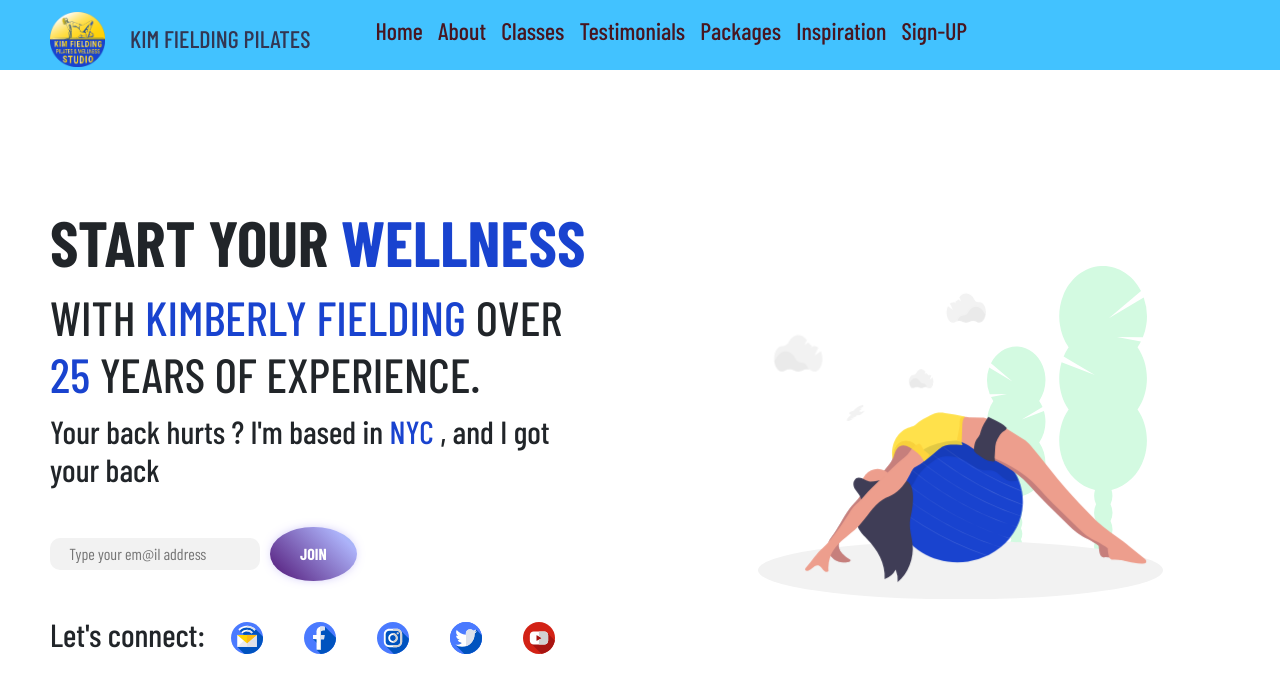
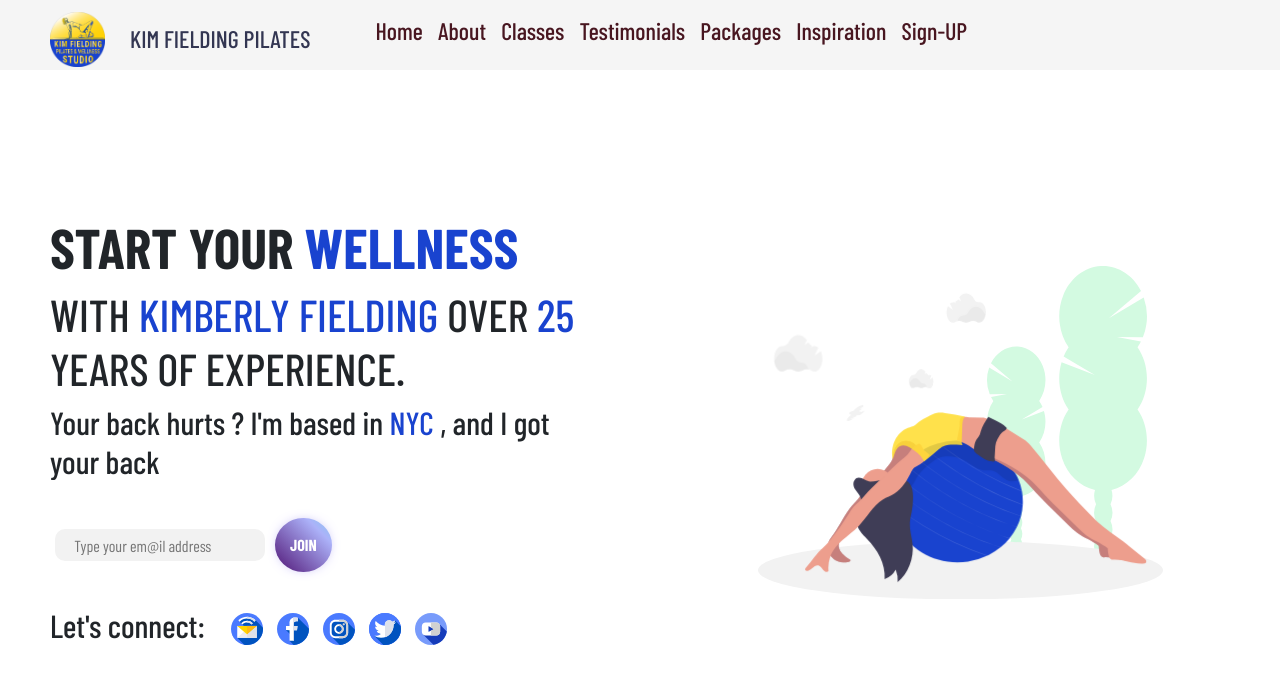
Before and after one commit to kaderny/fielding, a React (Create React App) app: page / in a window 1280 px wide. Shown: the top 692 px of the page. Built offline with nearby package versions, Linux system fonts and the light colour scheme; a web font is replaced by a local one.

Commit message:
first time solved netlify issue

```diff
--- a/src/components/landing/Landing.scss
+++ b/src/components/landing/Landing.scss
@@ -19,13 +19,13 @@
     h1 {
       // font-family: "Barlow Condensed", sans-serif, bold;
       font-weight: 600;
-      font-size: 4rem;
+      font-size: 3.5rem;
       overflow: hidden;
-      line-height: 1.2;
+      // line-height: 1.2;
       max-width: fit-content;
     }
     h2 {
-      font-size: 3rem;
+      font-size: 2.8rem;
     }
     h3 {
       font-size: 2rem;
@@ -42,7 +42,7 @@
     }
     .buttonJoin {
       margin: 10px;
-      padding: 15px 30px;
+      padding: 15px 15px;
       text-align: center;
       text-transform: uppercase;
       transition: 0.5s;
@@ -93,6 +93,7 @@
       // border: 1px $mainColor solid;
       height: 30px;
       width: 210px;
+      margin-left: 5px;
       padding: 1rem 1rem;
       border-radius: 10px;
       background-color: #f2f2f2;
@@ -122,7 +123,7 @@
         // border: 2px solid pink;
         display: flex;
         align-items: center;
-        width: 60%;
+        width: 40%;
         justify-content: space-between;
 
         .icon {
@@ -194,7 +195,7 @@
         display: none;
       }
       .iconsWrap {
-        // max-width: 80%;
+        width: 150%;
       }
     }
   }
--- a/src/components/navbar/Navbar.scss
+++ b/src/components/navbar/Navbar.scss
@@ -7,7 +7,7 @@
   // justify-content: space-between;
   width: 100vw;
   height: 70px;
-  background: #42c2ff;
+  background: whitesmoke;
   overflow: hidden;
   z-index: 10;
 
@@ -42,7 +42,7 @@
         color: #481620;
       }
       a:hover {
-        color: #baff29;
+        color: #42c2ff;
         // border-bottom: 2px solid green;
       }
     }
@@ -103,16 +103,16 @@
         color: #f0efec;
         border-color: transparent;
         justify-content: center;
-        :hover {
-          color: #baff29;
-        }
+      }
+      .hamburger:hover {
+        color: #ffe14b;
       }
       .navLinksMobile {
         position: fixed;
         display: block;
-        top: 65px;
-        height: 50vh;
-        width: 100%;
+        top: 75px;
+        height: 70vh;
+        width: 100vw;
         // list-style-type: none;
         background-color: #1a1b41;
         transition: all 1s ease-out;
@@ -124,7 +124,7 @@
           text-align: center;
           transition: all 0.5s ease;
           list-style: none;
-          padding: 35px 15px;
+          padding: 15px 15px;
 
           a {
             color: white;
@@ -132,6 +132,9 @@
             font-size: calc(1rem + 1.5vw);
             justify-content: space-evenly;
           }
+          a:hover {
+            color: #ffe14b;
+          }
         }
       }
     }
--- a/src/svgs/Youtube.js
+++ b/src/svgs/Youtube.js
@@ -8,10 +8,10 @@ function SvgYoutube(props) {
       viewBox="0 0 512 512"
       {...props}
     >
-      <circle cx={256} cy={256} r={256} fill="#d22215" />
+      <circle cx={256} cy={256} r={256} fill="#789BFB" />
       <path
         d="M384.857 170.339c-7.677 2.343-15.682 4.356-23.699 6.361-56.889 12.067-132.741-20.687-165.495 32.754-27.317 42.494-35.942 95.668-67.017 133.663L294.629 509.1c110.47-16.72 197.773-104.036 214.476-214.511l-124.248-124.25z"
-        fill="#a81411"
+        fill="#163CBA"
       />
       <path
         d="M341.649 152.333H170.351c-33.608 0-60.852 27.245-60.852 60.852v85.632c0 33.608 27.245 60.852 60.852 60.852h171.298c33.608 0 60.852-27.245 60.852-60.852v-85.632c0-33.607-27.245-60.852-60.852-60.852zm-41.155 107.834l-80.12 38.212c-2.136 1.019-4.603-.536-4.603-2.901v-78.814c0-2.4 2.532-3.955 4.67-2.87l80.12 40.601c2.386 1.207 2.343 4.624-.067 5.772z"
```
